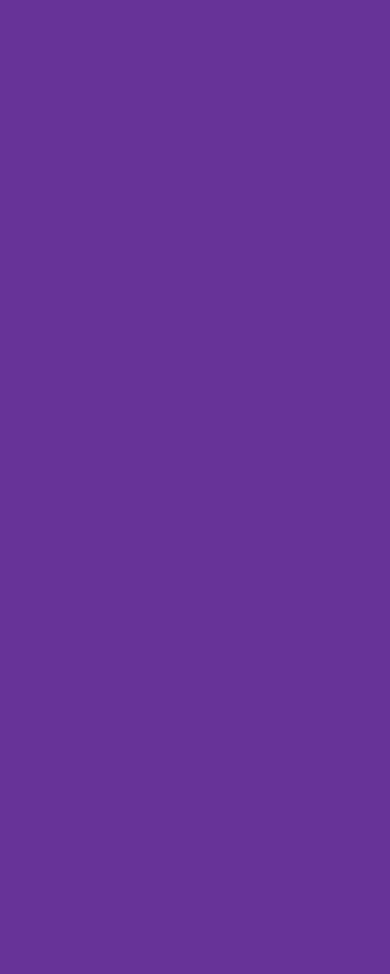
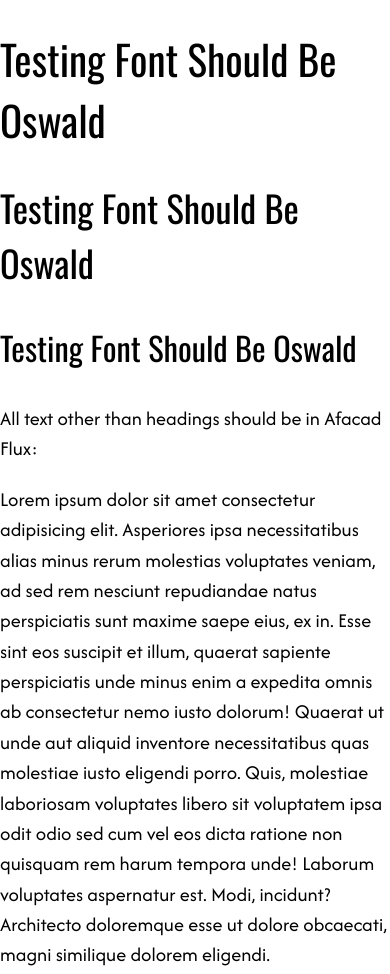
Before and after one commit to abeeto/gh-starter-TOP, a website built with webpack: page src/template.html in a window 390 px wide. Shown: the top 974 px of the page. Before the commit the page ends 844 px from the top, so only its background shows below. Built offline with nearby package versions, Linux system fonts and the light colour scheme.

Commit message:
Add variable fonts Afacad Flux and Oswald with responsive typescale

```diff
--- a/src/styles.css
+++ b/src/styles.css
@@ -1,3 +1,49 @@
+@font-face {
+    font-family: "Afacad";
+    src: url("./Afacad_Flux/AfacadFlux-VariableFont_slnt\,wght.ttf")
+    format("truetype");
+    font-weight: 100 900;
+    font-stretch: 75% 125%;
+    font-style: normal;
+}
+@font-face {
+    font-family: "Oswald";
+    src: url("./Oswald/Oswald-VariableFont_wght.ttf")
+    format("truetype");
+    font-weight: 400 700;
+    font-stretch: 75% 125%;
+    font-style: normal;
+}
+/* @link https://utopia.fyi/type/calculator?c=680,18,1.125,1240,20,1.25,5,2,&s=0.75|0.5|0.25,1.5|2|3|4|6,s-l&g=s,l,xl,12 */
+
+:root {
+    --step--2: clamp(0.8rem, 0.9968rem + -0.254vw, 0.8889rem);
+    --step--1: clamp(1rem, 1rem + 0vw, 1rem);
+    --step-0: clamp(1.125rem, 0.9732rem + 0.3571vw, 1.25rem);
+    --step-1: clamp(1.2656rem, 0.9051rem + 0.8482vw, 1.5625rem);
+    --step-2: clamp(1.4238rem, 0.7811rem + 1.5123vw, 1.9531rem);
+    --step-3: clamp(1.6018rem, 0.5823rem + 2.3989vw, 2.4414rem);
+    --step-4: clamp(1.802rem, 0.2845rem + 3.5706vw, 3.0518rem);
+    --step-5: clamp(2.0273rem, -0.1431rem + 5.1069vw, 3.8147rem);
+    font-size: var(--step-1);
+}
 body {
-    background-color: rebeccapurple;
+    font-family: "Afacad";
+    font-weight: 400;
+    line-height: 1.5;
+    max-width: 800px;
+    margin-inline: auto;
 }
+h1,h2,h3,h4,h5,h6 {
+    font-family: "Oswald";
+    font-weight: 400;
+}
+h1 {
+    font-size: var(--step-5);
+}
+h2 {
+    font-size: var(--step-4);
+}
+h3,h4,h5,h6 {
+    font-size: var(--step-3);
+}
--- a/src/template.html
+++ b/src/template.html
@@ -6,6 +6,17 @@
     <title>The Website Name</title>
 </head>
 <body>
-
+    <h1>Testing Font Should Be Oswald</h1>
+    <h2>Testing Font Should Be Oswald</h2>
+    <h3>Testing Font Should Be Oswald</h3>
+    <p>
+        All text other than headings should be in Afacad Flux:
+    </p>
+    <p>
+        Lorem ipsum dolor sit amet consectetur adipisicing elit. Asperiores ipsa necessitatibus alias minus rerum molestias voluptates veniam, ad sed rem nesciunt repudiandae natus perspiciatis sunt maxime saepe eius, ex in. Esse sint eos suscipit et illum, quaerat sapiente perspiciatis unde minus enim a expedita omnis ab consectetur nemo iusto dolorum! Quaerat ut unde aut aliquid inventore necessitatibus quas molestiae iusto eligendi porro. Quis, molestiae laboriosam voluptates libero sit voluptatem ipsa odit odio sed cum vel eos dicta ratione non quisquam rem harum tempora unde! Laborum voluptates aspernatur est. Modi, incidunt? Architecto doloremque esse ut dolore obcaecati, magni similique dolorem eligendi.
+    </p>
+    <p>
+        Lorem ipsum dolor sit amet consectetur adipisicing elit. Voluptatibus aliquid, qui beatae unde perferendis illo velit vel laudantium repudiandae, veritatis porro, quaerat ab cumque veniam quasi eveniet laboriosam ullam aliquam esse fugiat. Nam, ratione repellendus beatae quaerat fuga voluptatibus totam!
+    </p>
 </body>
 </html>
```
